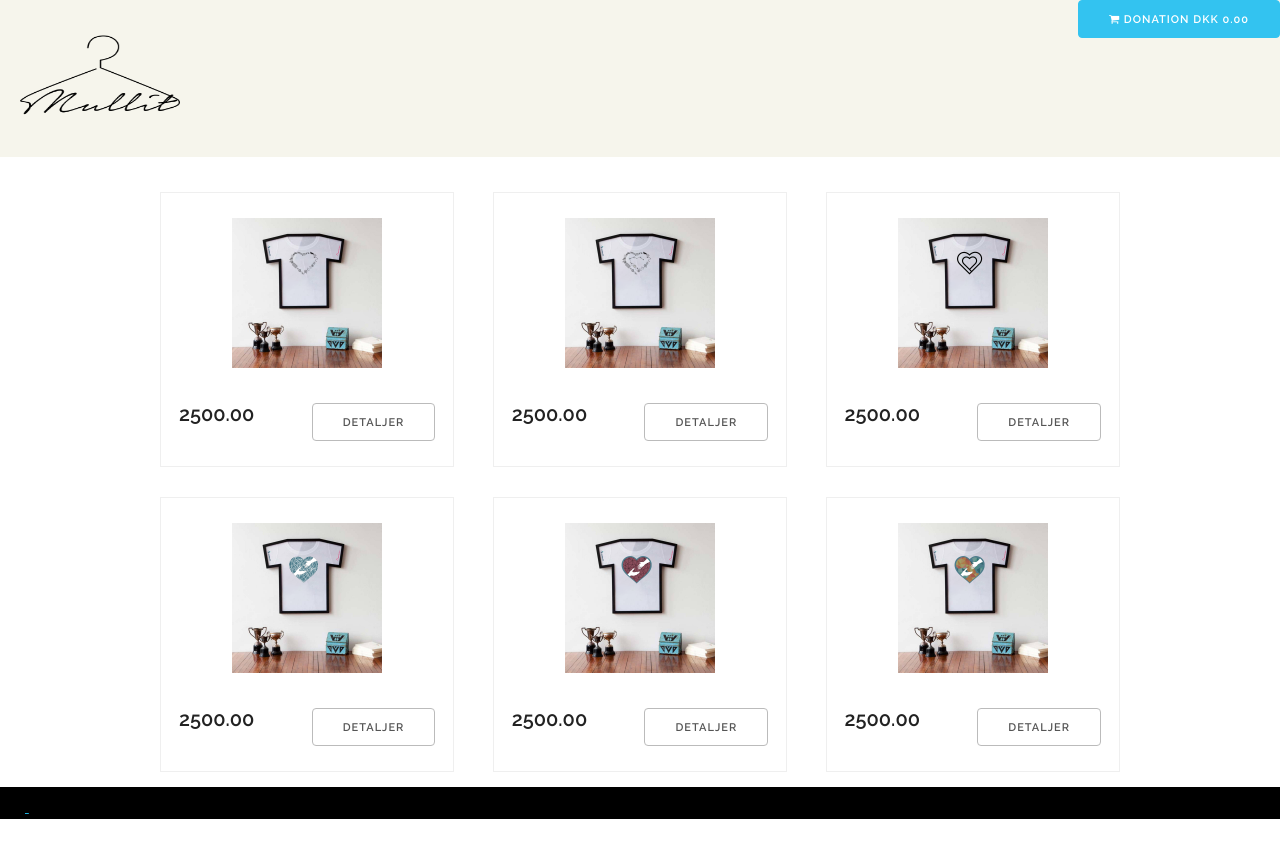
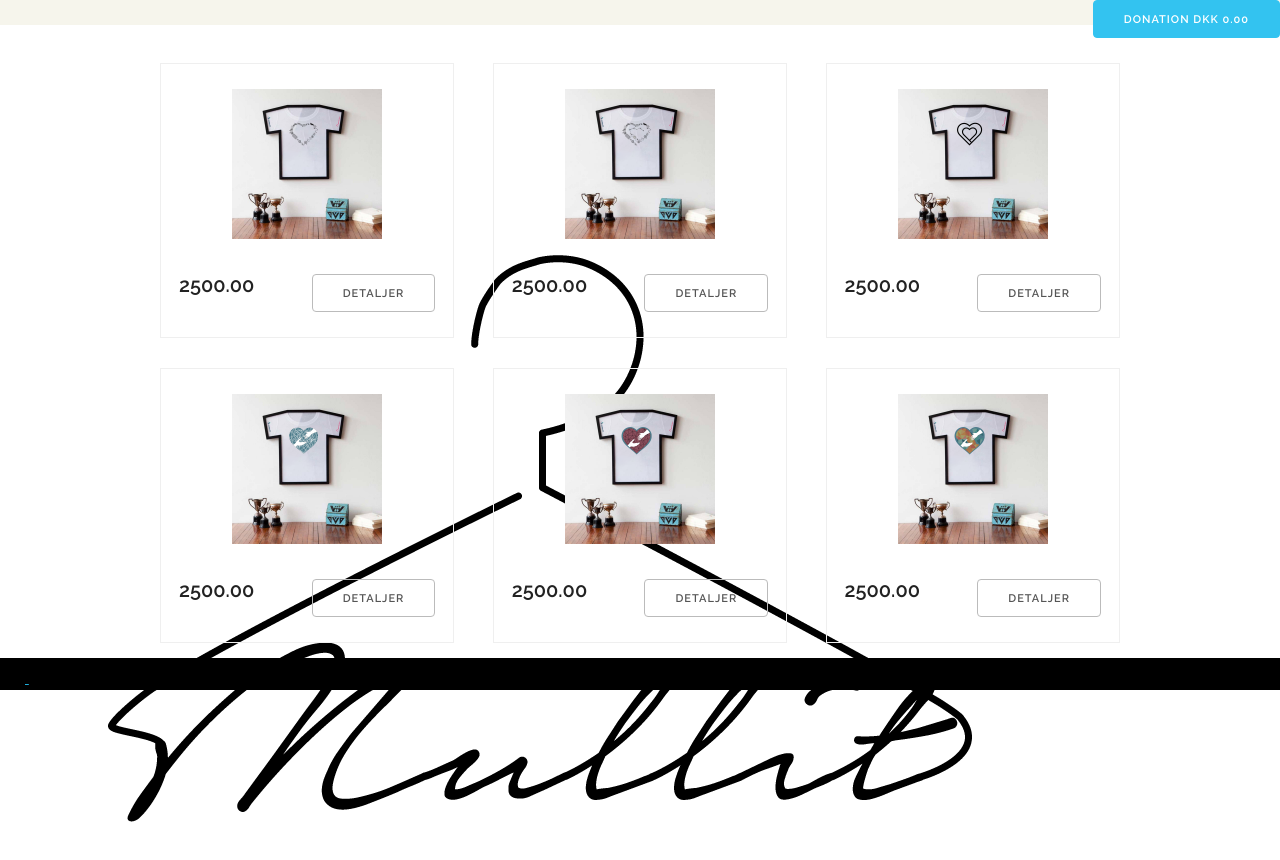
Before and after one commit to menja08/mullitwear3, a plain HTML site: page index.html in a window 1280 px wide. Before the commit the page ends 819 px from the top, so only its background shows below. Drawn offline with nearby package versions, Linux system fonts and the light colour scheme.

Commit message:
Fjernet indkøbsvogn

```diff
--- a/css/simpleStore.css
+++ b/css/simpleStore.css
@@ -20,9 +20,10 @@ a.hover {
 /* new code */
 header{
     background: #f6f5ec;
-
+    height: 25px;
 
 }
+header> a #logo img { height: 25pt;}
 
 footer{
     background: #000000;
--- a/index.html
+++ b/index.html
@@ -43,10 +43,10 @@
     <!-- Primary Page Layout
     –––––––––––––––––––––––––––––––––––––––––––––––––– -->
     <header>
-        <a href="index.html"><img src="./png/mullitwear.png" width="200px" height="150px"></a><!-- added this line -->
+        <a id="logo" href="index.html"><img src="./png/mullitwear.png"></a><!-- added this line -->
         <a class="brand" href="#"></a>
         <a class="button button-primary u-pull-right simpleStore_viewCart">
-            <i class="fa fa-shopping-cart"></i> Donation <span class="simpleCart_total"></span>
+            <i></i> Donation <span class="simpleCart_total"></span>
         </a>
     </header>
 
```
